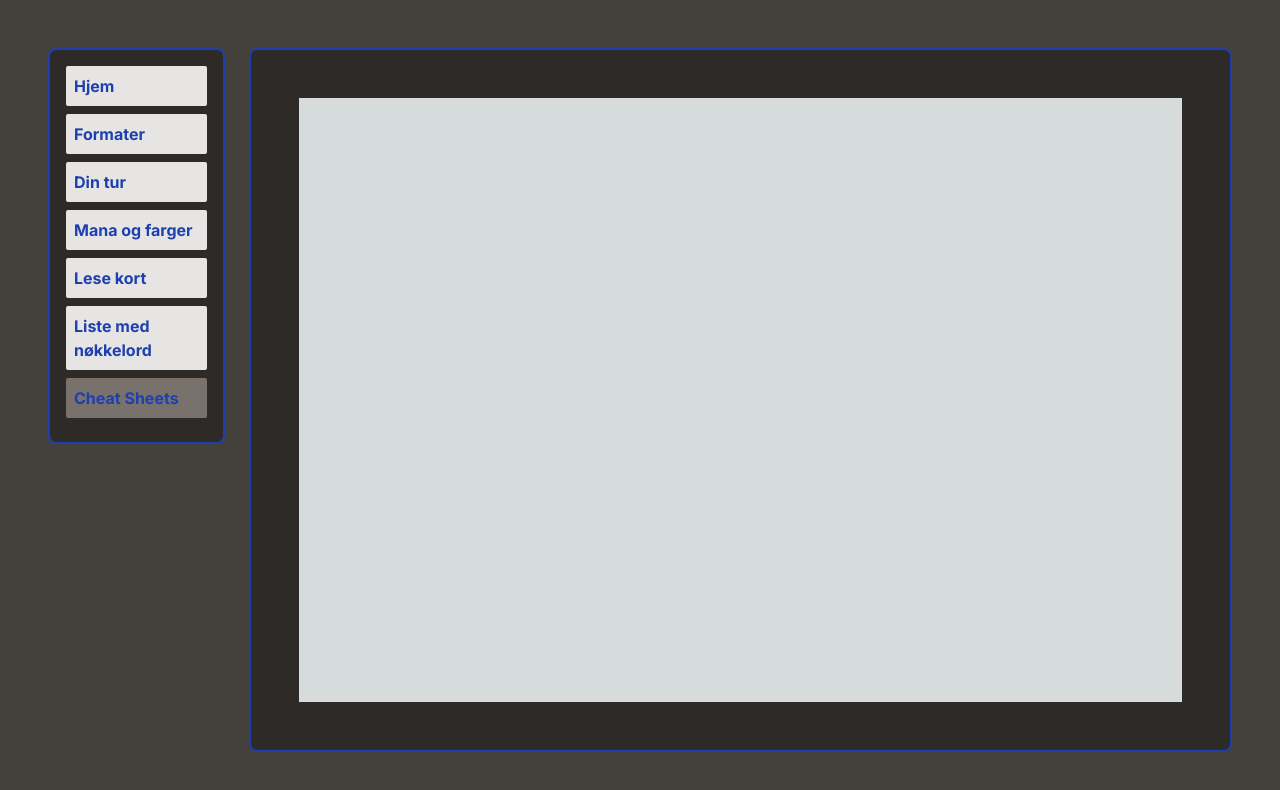
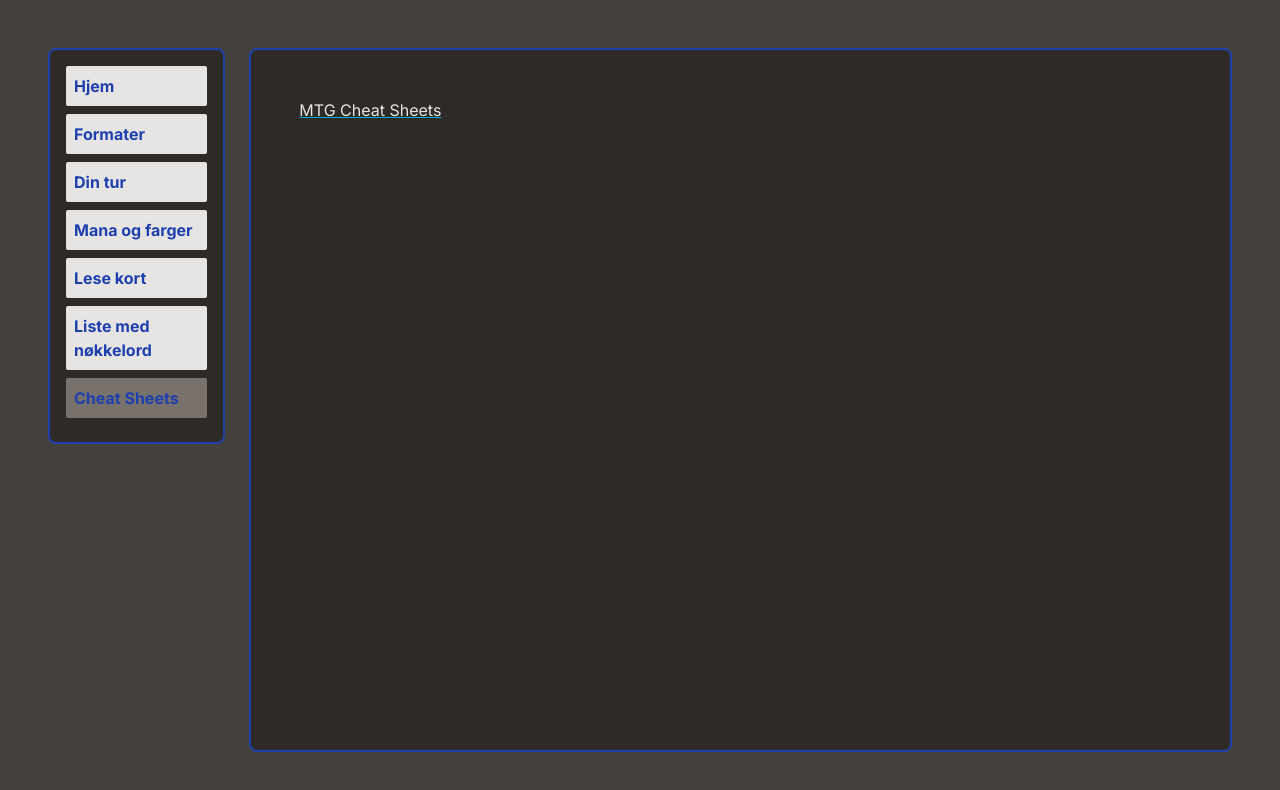
Before and after one commit to KristofferKvale/mtg-intro, a Next.js app: page /cheatSheets in a window 1280 px wide. Shown: the top 790 px of the page. Built offline with nearby package versions, Linux system fonts and the light colour scheme.

Commit message:
trying with link

```diff
--- a/src/app/cheatSheets/page.tsx
+++ b/src/app/cheatSheets/page.tsx
@@ -1,14 +1,15 @@
 import LeftMenu from '../components/LeftMenu'
 import MainContent from '../components/MainContent'
+import TextLink from '../components/TextLink'
 
 export default function CheatSheets() {
   return (
     <>
       <LeftMenu current='cheatSheets' />
       <MainContent>
-        <iframe
-          className='min-h-full min-w-full'
-          src='/documents/mtg-cheat-sheets.pdf'
+        <TextLink
+          href='/documents/mtg-cheat-sheets.pdf'
+          text='MTG Cheat Sheets'
         />
       </MainContent>
     </>
```
